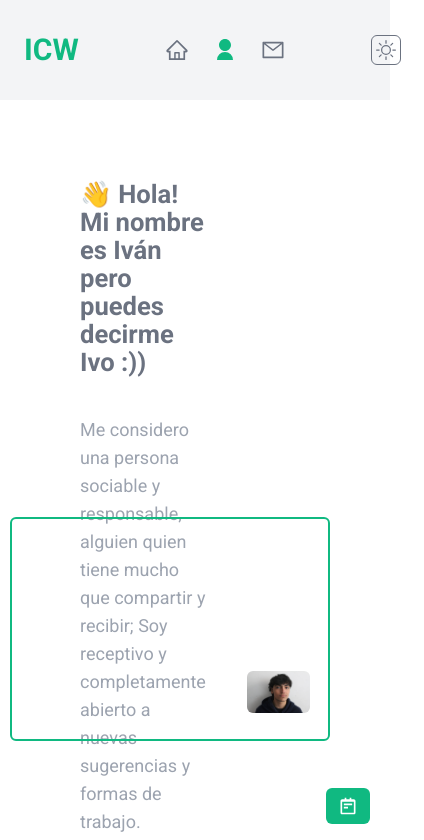
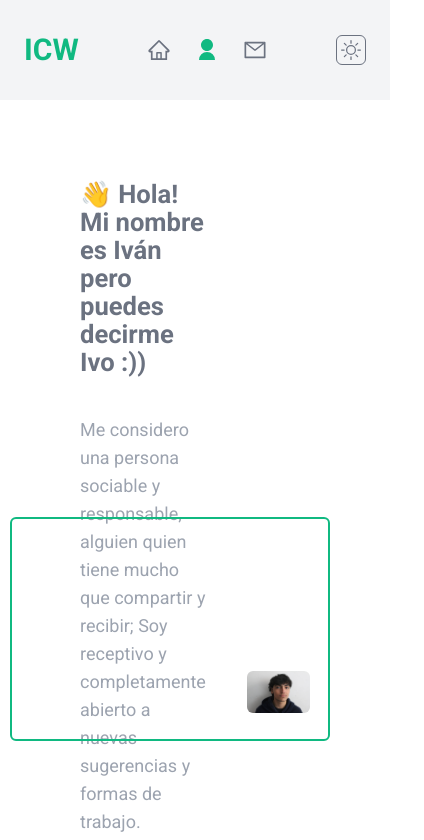
Before and after one commit to Ivowainer/old-ivowainer-portfolio, a Next.js app: page /about in a window 390 px wide. Shown: the top 840 px of the page, 424 px wide, since content can reach past the window. Built offline with nearby package versions, Linux system fonts and the light colour scheme.

Commit message:
Test Vercel NavBar

```diff
--- a/src/components/layout/MainLayout.tsx
+++ b/src/components/layout/MainLayout.tsx
@@ -22,7 +22,7 @@ const MainLayout = ({ children, pageName } : MainLayoutProps) => {
           <NavBar pageName={pageName} />
         </aside>
 
-        <main className="w-full">
+        <main className="w-full overflow-x-hidden">
           { children }
         </main>
       </div>
--- a/src/components/ui/NavBar.tsx
+++ b/src/components/ui/NavBar.tsx
@@ -8,7 +8,7 @@ interface NavBarProps {
 
 const NavBar: React.FC<NavBarProps> = ({ pageName }) => {
     return (
-        <div className='flex w-screen lg:w-auto  lg:flex-col justify-between items-center px-6 py-8 gap-20 h-full text-gray-500'>
+        <div className='flex w-screen lg:w-auto  lg:flex-col justify-between items-center px-6 py-8 gap-12 lg:gap-20 h-full text-gray-500'>
             <h1 className='font-bold text-3xl text-emerald-500'>ICW</h1>
 
             <nav className='flex lg:flex-col justify-between gap-3 lg:gap-8 text-2xl'>
--- a/src/pages/about.tsx
+++ b/src/pages/about.tsx
@@ -24,7 +24,7 @@ const about = () => {
               <NumberCard icon={<BsBriefcase />} number={10} text={"projects completed"}/>
               <NumberCard icon={<BiCoffeeTogo />} number={120} text={"coffe consumed"}/>
           </div>
-          <a href="https://drive.google.com/file/d/1nX0jZ5ZTemDfu6FXl_-b02XsN72qHd3O/view?usp=sharing" rel="noopener noreferrer" target="_blank" className="fixed text-xl bottom-5 right-5 bg-emerald-500 px-3 py-2 text-white rounded-md"><BiNotepad /></a>
+          <a href="https://drive.google.com/file/d/1nX0jZ5ZTemDfu6FXl_-b02XsN72qHd3O/view?usp=sharing" rel="noopener noreferrer" target="_blank" className="hidden lg:block fixed text-xl bottom-5 right-5 bg-emerald-500 px-3 py-2 text-white rounded-md"><BiNotepad /></a>
         </div>
 
         <section className="px-10 pt-10" id="education">
```
